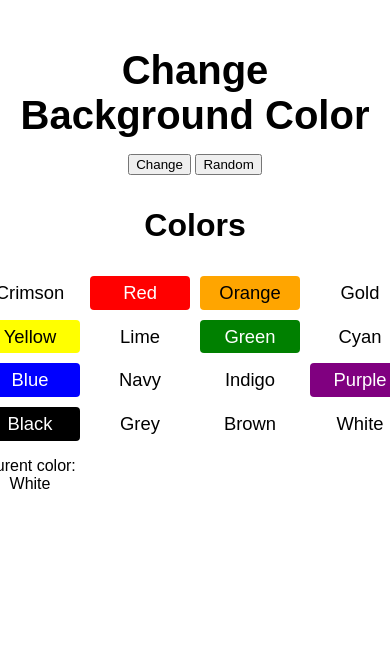
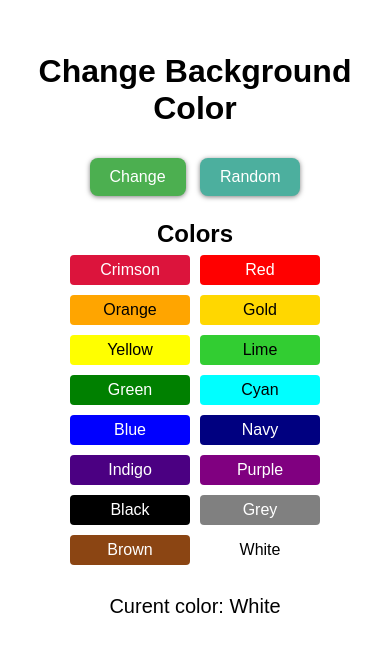
Before and after one commit to Arpan-Shah-102/background-color-changer, a plain HTML site: page index.html in a window 390 px wide. Drawn offline with Linux system fonts and the light colour scheme.

Commit message:
Update style.css

```diff
--- a/style.css
+++ b/style.css
@@ -9,8 +9,8 @@ html {
   font-size: 2.5rem;
 }
 
-.div > button {
-  margin-top: 15px;
+.div > div > button {
+  margin: 15px 10px 0px 10px;
   padding: 10px 20px;
   background-color: #4CAF50;
   color: white;
@@ -22,12 +22,18 @@ html {
   font-size: 1.25rem;
   transition: all 0.15s;
 }
+#random {
+  background-color: #4caf9e;
+}
+#random:active {
+  background-color: #348c7d;
+}
 
-.div > button:hover {
+.div > div > button:hover {
   box-shadow: 0px 2px 10px rgba(0, 0, 0, 0.75);
 }
-.div > button:active {
-  background-color: #45a049;
+.div > div > button:active {
+  background-color: #308134;
 }
 
 .div > h4 {
@@ -44,15 +50,48 @@ span {
 }
 span:hover {
   padding: 8px 12px;
+  box-shadow: 0px 1px 5px rgba(0, 0, 0, 0.5);
 }
-p {
+#buttonGrid {
   display: grid;
   grid-template-columns: repeat(4, minmax(100px, 150px));
-  grid-template-rows: 33.5px 33.5px;
+  grid-template-rows: repeat(4, 33.5px);
   gap: 10px;
   justify-content: center;
+  margin: 0px 15px;
 }
 
+@media screen and (max-width: 450px) {
+  #buttonGrid {
+    grid-template-columns: repeat(2, minmax(85px, 120px));
+    grid-template-rows: repeat(8, 30px);
+  }
+  span {
+    font-size: 1rem;
+  }
+  .div > h1 {
+    font-size: 2rem;
+    padding: 5px;
+  }
+  .div > h4 {
+    font-size: 1.5rem;
+    margin: 4px 0px 7px 0px;
+  }
+  .div > div > button {
+    font-size: 1rem;
+    padding: 10px 20px;
+    margin: 10px 5px 20px 5px;
+  }
+  #currentColor {
+    font-size: 1.rem;
+    margin: 10px 0px 20px 0px;
+  }
+}
+
+#crimson {
+  background-color: crimson;
+  color: white;
+}
 #red {
   background-color: red;
   color: white;
@@ -60,15 +99,32 @@ p {
 #orange {
   background-color: orange;
 }
+#gold {
+  background-color: gold;
+}
 #yellow {
   background-color: yellow;
+}
+#lime {
+  background-color: limegreen;
 }
 #green {
   background-color: green;
   color: white;
 }
+#cyan {
+  background-color: cyan;
+}
 #blue {
   background-color: blue;
+  color: white;
+}
+#navy {
+  background-color: navy;
+  color: white;
+}
+#violet {
+  background-color: indigo;
   color: white;
 }
 #purple {
@@ -79,6 +135,19 @@ p {
   background-color: black;
   color: white;
 }
+#grey {
+  background-color: grey;
+  color: white;
+}
 #white {
   background-color: white;
 }
+#brown {
+  background-color: saddlebrown;
+  color: white;
+}
+
+#currentColor {
+  font-size: 1.25rem;
+  margin-top: 30px;
+}
```
